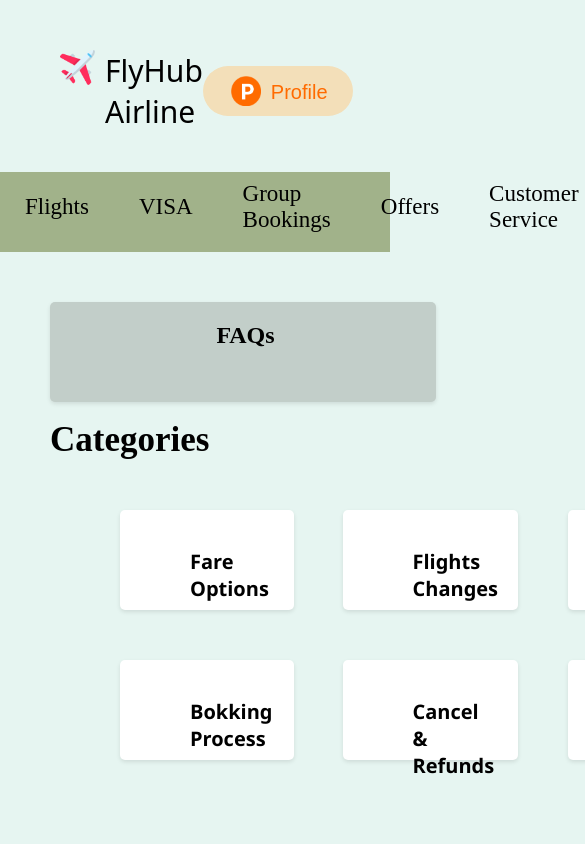
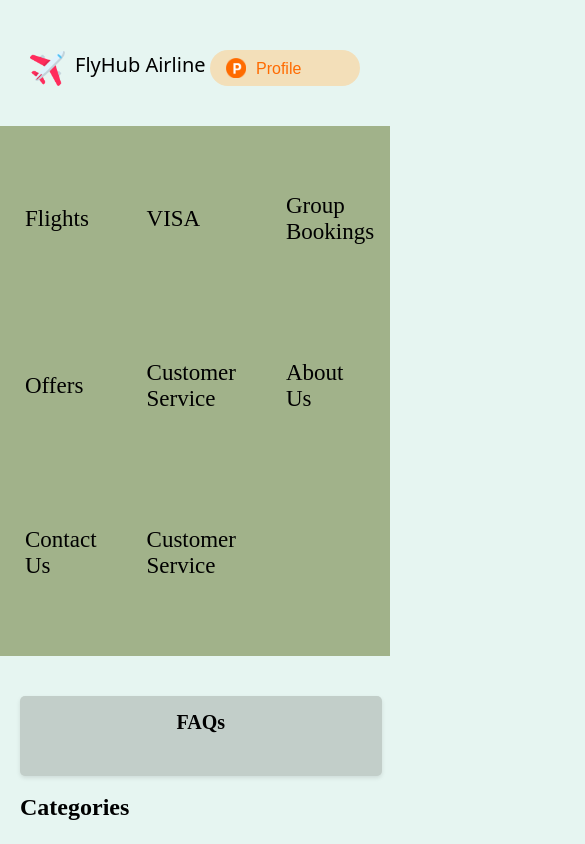
Before and after one commit to railWorld123/AirlineReservation, a plain HTML site: page FAQ/index.html in a window 390 px wide. Shown: the top 844 px of the page, 585 px wide, since content can reach past the window. Drawn offline with Linux system fonts and the light colour scheme; a web font is replaced by a local one.

Commit message:
responsive

```diff
--- a/FAQ/style.css
+++ b/FAQ/style.css
@@ -74,7 +74,6 @@ padding-top: 5px;
   justify-content: space-between;
   background-color: #A1B28A;
   cursor: pointer;
-
 }
 
 nav  a{
@@ -145,11 +144,11 @@ background-color: #E6F5F1;
   margin-left: 50px;
 }
 
-.box1 h1{
+/* .box1 h1{
   background: none;
   font-size: 20px;
   font-family: 'Segoe UI', Tahoma, Geneva, Verdana, sans-serif;
-}
+} */
 
 
 /*------------------------ thrid section */
@@ -264,30 +263,245 @@ section .box2{
 
  }
 
+ @media only screen and (max-width: 1024px) {
+  .nav1 {
+    padding-left: 20px;
+    padding-right: 20px;
+  }
 
+  .logo p {
+    font-size: 24px;
+  }
 
- @media(max-width:431px) {
-  .nav1{
-    display: flex;
-    align-items: center;
-    justify-content: space-between;
-    margin: 20px;
-    padding-left: 40px;
-    padding-right: 50px;
+  nav button {
+    padding: 10px 20px;
+    font-size: 18px;
+  }
 
- }
+  nav button img {
+    height: 25px;
+    width: 25px;
+  }
+
+  nav button p {
+    font-size: 18px;
+    padding-top: 2px;
+  }
+
+  .first h1 {
+    font-size: 22px;
+  }
+
+  .box {
+    width: 85%;
+    height: 50px;
+    margin-top: 40px;
+    margin-left: 30px;
+    padding: 15px;
+  }
+
+  .second h1 {
+    margin-left: 30px;
+    font-size: 28px;
+  }
+
+  .boxes {
+    padding-left: 50px;
+  }
+
+  .box1 {
+    width: 80%;
+    height: 50px;
+    margin-top: 40px;
+    margin-left: 30px;
+  }
+
+  .third{
+    padding-bottom: 400px;
+  }
+
+  .box {
+    background-color: #C2CEC9;
+    border-radius: 5px;
+    box-shadow: 0 2px 4px rgba(0, 0, 0, 0.1);
+    padding: 20px;
+    width: 90%;
+    height: 60px;
+    margin-top: 50px;
+  }
+
+  .box1 h1{
+    background: none;
+    font-size: 20px;
+    font-family: 'Segoe UI', Tahoma, Geneva, Verdana, sans-serif;
+  }
+
+  .boxes{
+    display: grid;
+    grid-template-columns: 1fr 1fr 1fr;
+    margin-right: 80px;
+  }
 }
 
 
 
- @media(max-width:1252px) {
+@media only screen and (max-width: 430px) {
+
+  .nav1 {
+    padding-left: 10px;
+    padding-right: 10px;
+  }
+
+  .logo p {
+    font-size: 20px;
+  }
+
+  nav button {
+    padding: 8px 16px;
+    font-size: 16px;
+  }
+
+  nav button img {
+    height: 20px;
+    width: 20px;
+  }
+
+  nav button p {
+    font-size: 16px;
+    padding-top: 2px;
+  }
+
+  .first h1 {
+    font-size: 20px;
+  }
+
   .box {
-    padding-right: 15px;
+    width: 85%;
+    height: 50px;
+    margin-top: 40px;
+    margin-left: 20px;
+    padding: 15px;
   }
-  .boxes{
-    padding-right: 50px;
+
+  .second h1 {
+    margin-left: 20px;
+    font-size: 24px;
   }
-  .fourth{
+
+  .boxes {
+    padding-left: 40px;
+  }
+
+  .box1 {
+    width: 80%;
+    height: 50px;
+    margin-top: 40px;
+    margin-left: 20px;
+  }
+
+  .third{
+    padding-bottom: 300px;
+  }
+
+  .box1{
+    background-color: white;
+    border-radius: 5px;
+    box-shadow: 0 2px 4px rgba(0, 0, 0, 0.1);
+    width: 60%;
+    height: 80px;
     margin-top: 50px;
   }
+
+  .second{
+    padding-right: 100px;
+    height: 650px;
+    background-color: #E6F5F1;
+  }
+
+  .box1 h1{
+    align-items: center;
+    justify-content: center;
+    background: none;
+    font-size: 18px;
+  }
+
+  .boxes{
+    gap: 40px;
+    display: grid;
+    grid-template-columns: 1fr 1fr;
+  }
+
+  .nav2{
+    height: 500px;
+    width: 100%;
+    padding-top: 10px;
+    padding-bottom: 20px;
+    display: grid;
+    grid-template-columns: 1fr 1fr 1fr;
+    align-items: center;
+    background-color: #A1B28A;
+    cursor: pointer;
+  }
+
+  nav  a{
+    text-decoration: none;
+    background: none;
+    color: black;
+    padding:25px;
+    font-family: "Inika", serif;
+    font-size: 23px;
+  }
+
+  .third{
+    height: 600px;
+    background-color: #E6F5F1;
+  }
+
+  section .box2{
+    border-radius: 5px;
+    height: 200px;
+    margin: 50px;
+    align-items: center;
+  }
+
+  .fourth{
+    background-color: #B8D3C7;
+    margin-top: 100px;
+    width: 100%;
+  }
+
+
+ .footerMenu{
+  display: block;
 }
+
+.footerMenu ul{
+  padding-top: 20px;
+}
+
+.socialIcons{
+  display: block;
+  align-items: center;
+}
+
+.socialIcons h3{
+  font-size: 28px;
+  font-weight: 600;
+  margin-right: 30px;
+  font-family: "Inter", sans-serif;
+}
+
+.socialIcons a{
+  margin: 0 20px;
+}
+
+.socialIcons img{
+  justify-content: center;
+  align-items: center;
+  padding-top:50px ;
+  width: 35px;
+  height: 35px;
+}
+
+
+}
```
